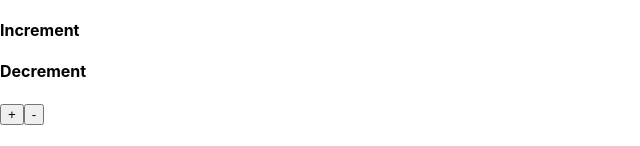
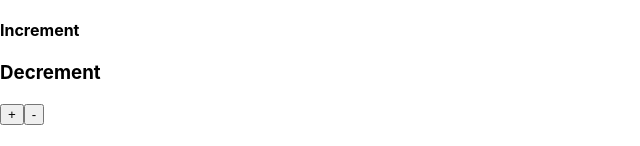
Before and after one commit to RichieCoding/context-practice, a React (Create React App) app: page / in a window 1280 px wide. Shown: the part 155-301 px from the top of the page, without its empty margins (0-640 px from the left). Built offline with nearby package versions, Linux system fonts and the light colour scheme.

Commit message:
changed to h3

```diff
--- a/src/App.js
+++ b/src/App.js
@@ -14,7 +14,7 @@ function App() {
       <h2>Products</h2>
       <h3>All products</h3>
       <h4>Increment</h4>
-      <h4>Decrement</h4>
+      <h3>Decrement</h3>
       <button onClick={() => dispatch(increment(5))}>+</button>
       <button onClick={() => dispatch(decrement())}>-</button>
       {isLogged ? <h3>Valuable Information I shouldn't see</h3> : ""}
```
